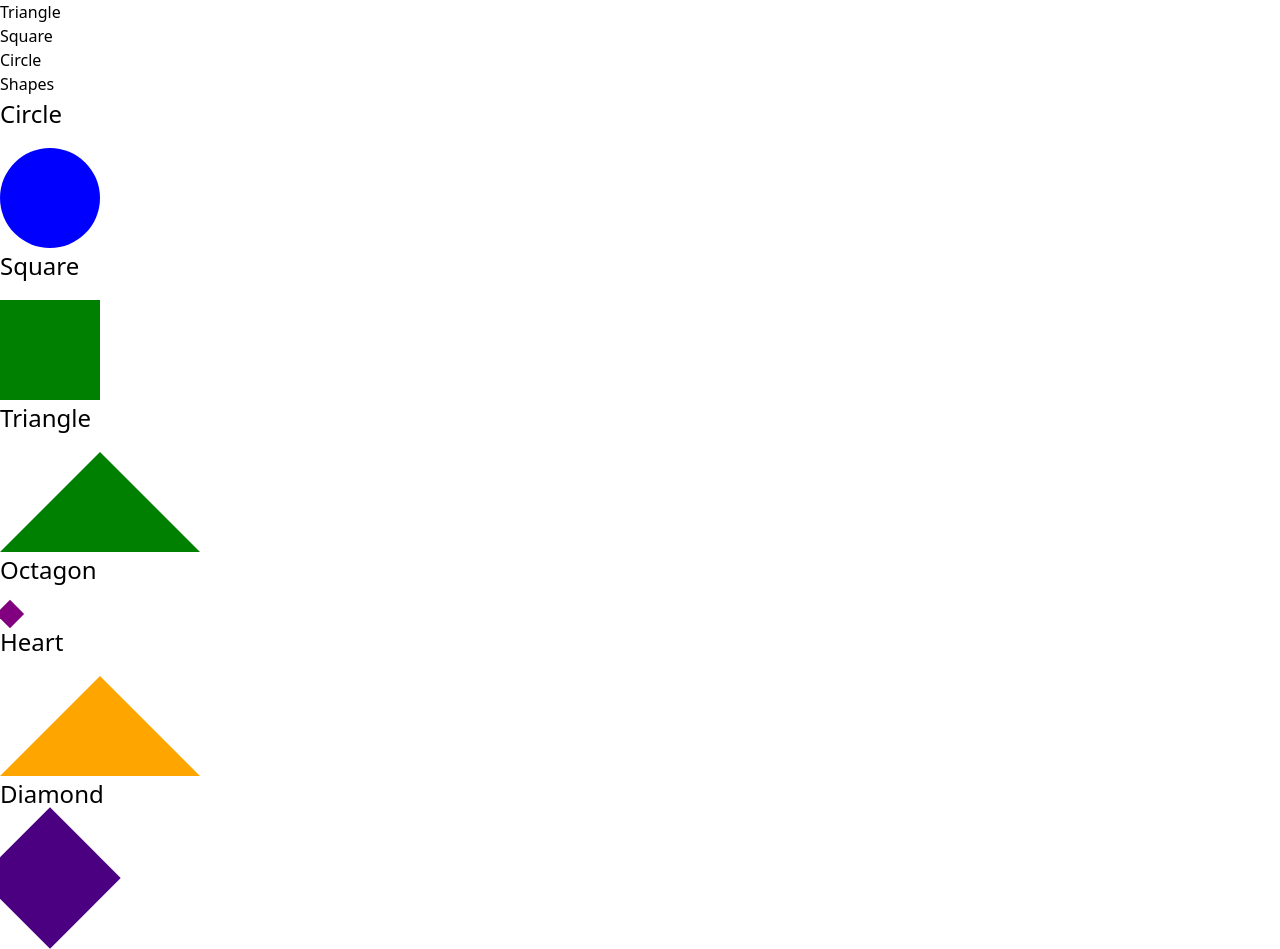
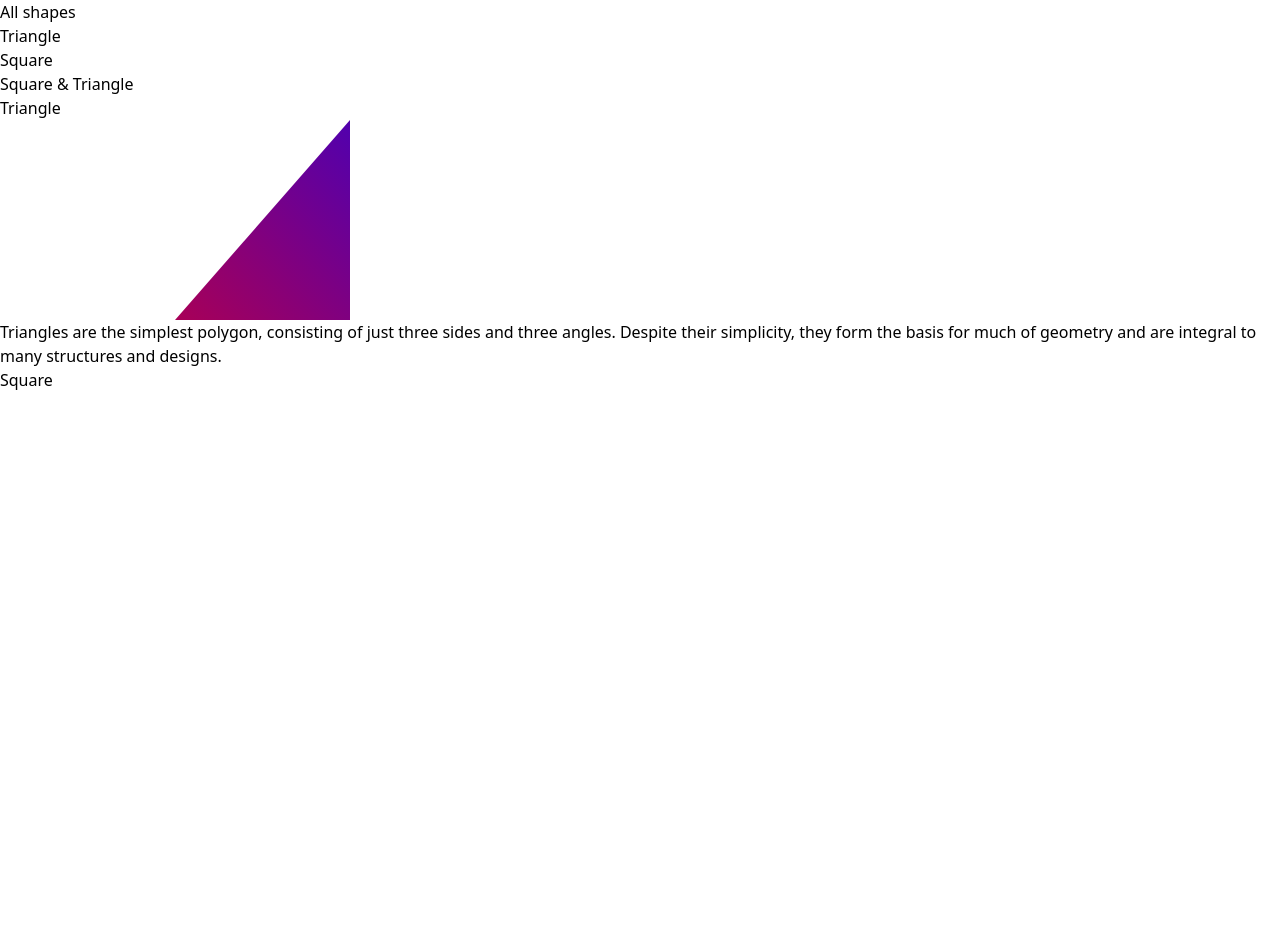
Before and after one commit to waywrd/Hantec-Markets, a Vue app: page /triangle-square in a window 1280 px wide. After the commit the page ends 800 px from the top, so only its background shows below. Built offline with nearby package versions, Linux system fonts and the light colour scheme.

Commit message:
views-wip

```diff
--- a/src/components/layout/navigation/NavigationHeader.vue
+++ b/src/components/layout/navigation/NavigationHeader.vue
@@ -1,10 +1,17 @@
 <template>
   <div class="flex bg-black-red-vertical justify-start gap-5 h-14 items-end">
+    <RouterLink to="/">
+      <div class="text-white pl-3 text-xl">All shapes</div>
+    </RouterLink>
     <RouterLink to="/triangle">
       <div class="text-white pl-3 text-xl">Triangle</div>
     </RouterLink>
-    <div class="text-white text-xl">Square</div>
-    <div class="text-white text-xl">Circle</div>
+    <RouterLink to="/square">
+      <div class="text-white text-xl">Square</div>
+    </RouterLink>
+    <RouterLink to="/triangle-square">
+      <div class="text-white text-xl">Square & Triangle</div>
+    </RouterLink>
   </div>
 </template>
 <script></script>
--- /dev/null
+++ b/src/views/TriangleSquare.vue
@@ -0,0 +1,10 @@
+<template>
+  <div class="flex flex-col items-center mt-4">
+    <SquareView />
+    <TriangleView />
+  </div>
+</template>
+<script setup>
+import SquareView from "./TriangleView";
+import TriangleView from "./SquareView.vue";
+</script>
--- a/src/views/TriangleView.vue
+++ b/src/views/TriangleView.vue
@@ -1,3 +1,34 @@
 <template>
-  <div>Triangle</div>
+  <div class="flex flex-col w-full">
+    <div class="text-4xl mt-12 self-center">Triangle</div>
+    <div class="triangle-container self-center mt-8"></div>
+
+    <div class="w-9/12">
+      <div class="text-xl mt-6 pl-4">
+        Triangles are the simplest polygon, consisting of just three sides and three angles. Despite their simplicity,
+        they form the basis for much of geometry and are integral to many structures and designs.
+      </div>
+    </div>
+  </div>
 </template>
+
+<script setup></script>
+<style>
+.triangle-container {
+  position: relative;
+  width: 350px;
+  height: 200px;
+  overflow: hidden;
+}
+
+.triangle-container::before {
+  content: "";
+  position: absolute;
+  top: 0;
+  left: 0;
+  width: 200%;
+  height: 200%;
+  background: linear-gradient(45deg, #ff0000, #0000ff);
+  clip-path: polygon(50% 0%, 0% 100%, 100% 100%);
+}
+</style>
```
Also changed, not shown: src/router/index.js (+7 -2 lines).
